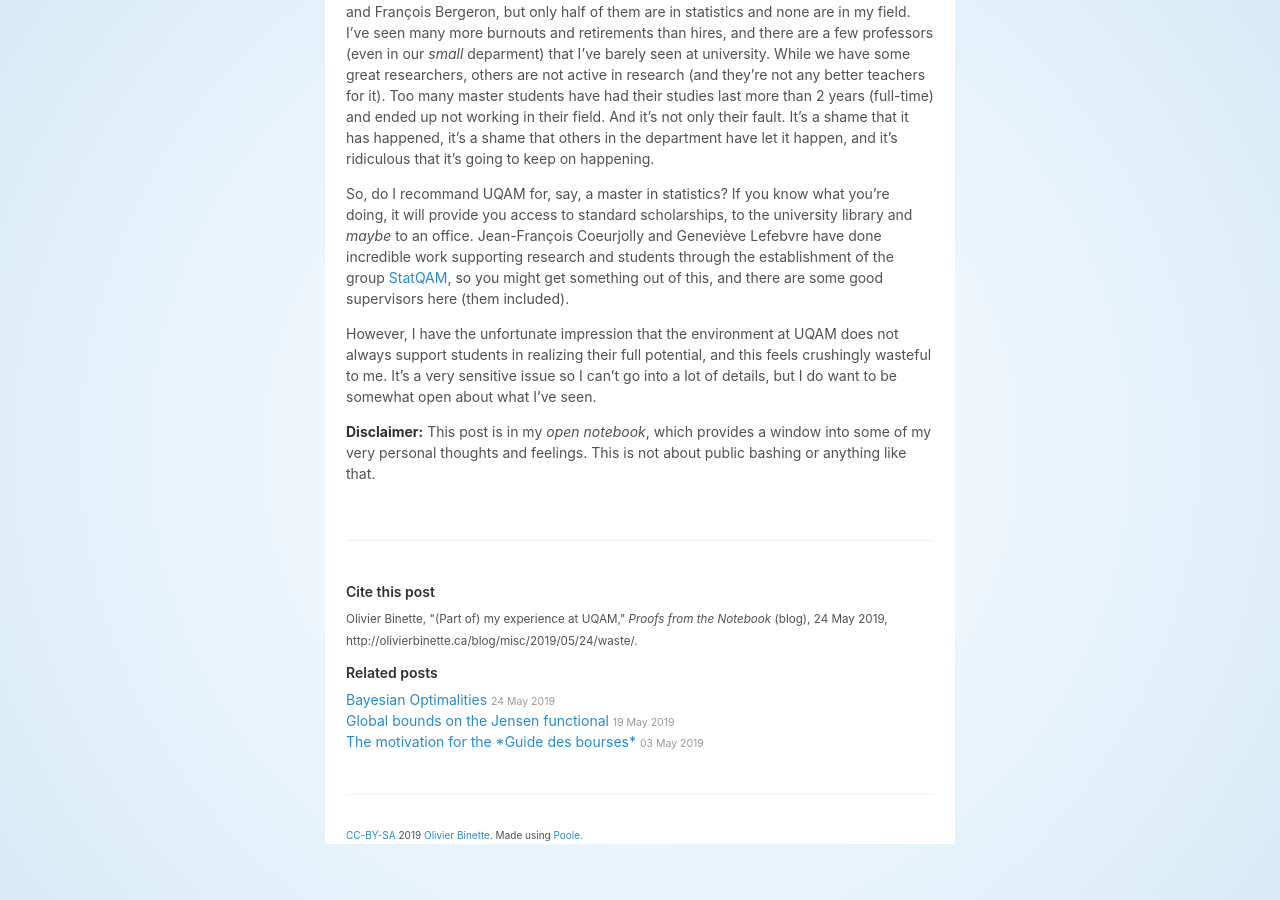
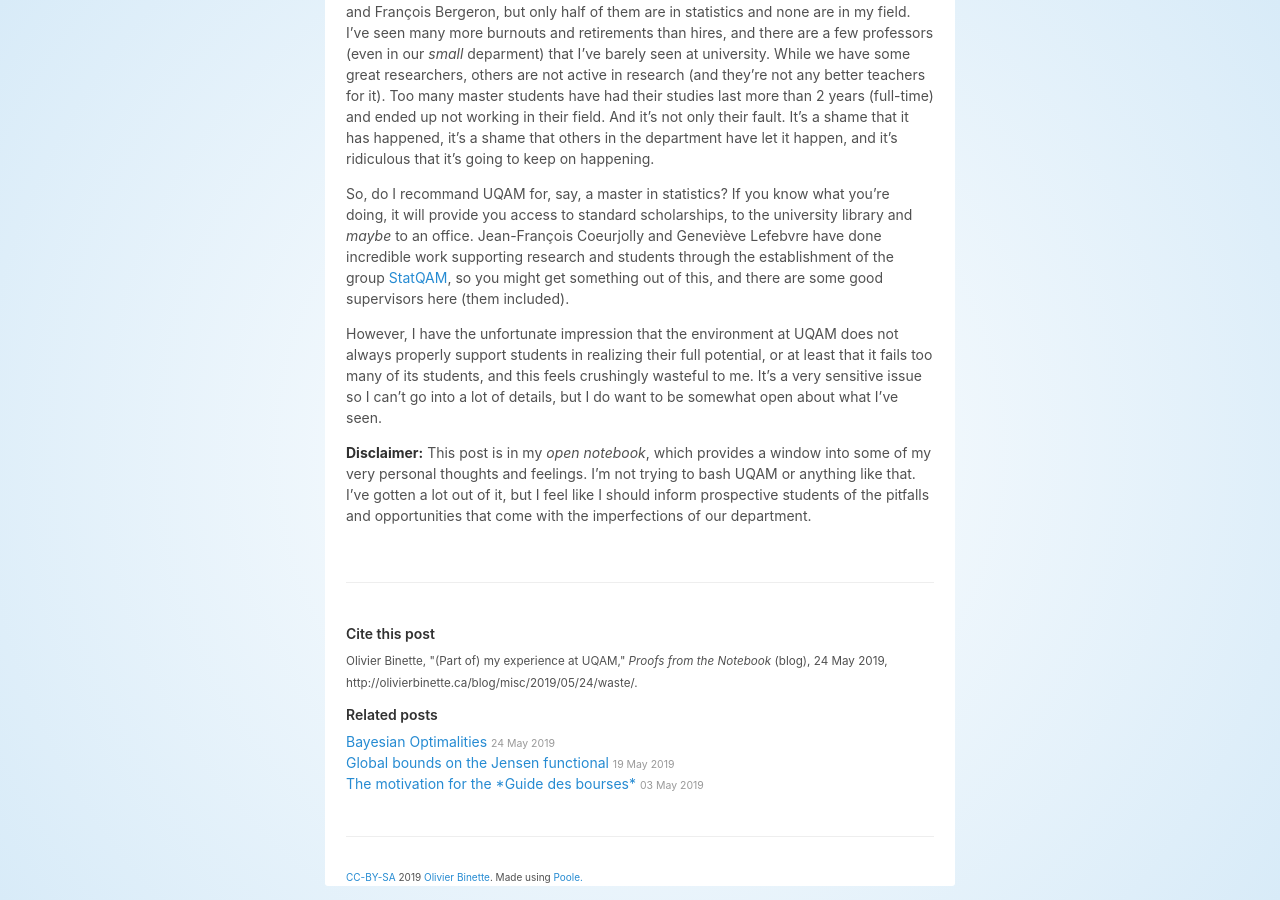
Before and after one commit to OlivierBinette/blog, a Jekyll site: the page built from _posts/2019-05-24-waste.md, in a window 1280 px wide and 900 px high, scrolled down 574 px. Built offline with Jekyll 4.4.1, drawn with Linux system fonts in a browser that asks for light colours; nearby versions of some CDN libraries; before the commit the page ends 1432 px from its top, so only the background shows below that.

Commit message:
Update 2019-05-24-waste.md

```diff
--- a/_posts/2019-05-24-waste.md
+++ b/_posts/2019-05-24-waste.md
@@ -14,6 +14,6 @@
 
 So, do I recommand UQAM for, say, a master in statistics? If you know what you're doing, it will provide you access to standard scholarships, to the university library and *maybe* to an office. Jean-François Coeurjolly and Geneviève Lefebvre have done incredible work supporting research and students through the establishment of the group [StatQAM](https://statqam.uqam.ca/), so you might get something out of this, and there are some good supervisors here (them included).
 
-However, I have the unfortunate impression that the environment at UQAM does not always support students in realizing their full potential, and this feels crushingly wasteful to me. It's a very sensitive issue so I can't go into a lot of details, but I do want to be somewhat open about what I've seen.
+However, I have the unfortunate impression that the environment at UQAM does not always properly support students in realizing their full potential, or at least that it fails too many of its students, and this feels crushingly wasteful to me. It's a very sensitive issue so I can't go into a lot of details, but I do want to be somewhat open about what I've seen.
 
-**Disclaimer:** This post is in my *open notebook*, which provides a window into some of my very personal thoughts and feelings. This is not about public bashing or anything like that.
+**Disclaimer:** This post is in my *open notebook*, which provides a window into some of my very personal thoughts and feelings. I'm not trying to bash UQAM or anything like that. I've gotten a lot out of it, but I feel like I should inform prospective students of the pitfalls and opportunities that come with the imperfections of our department.
```
